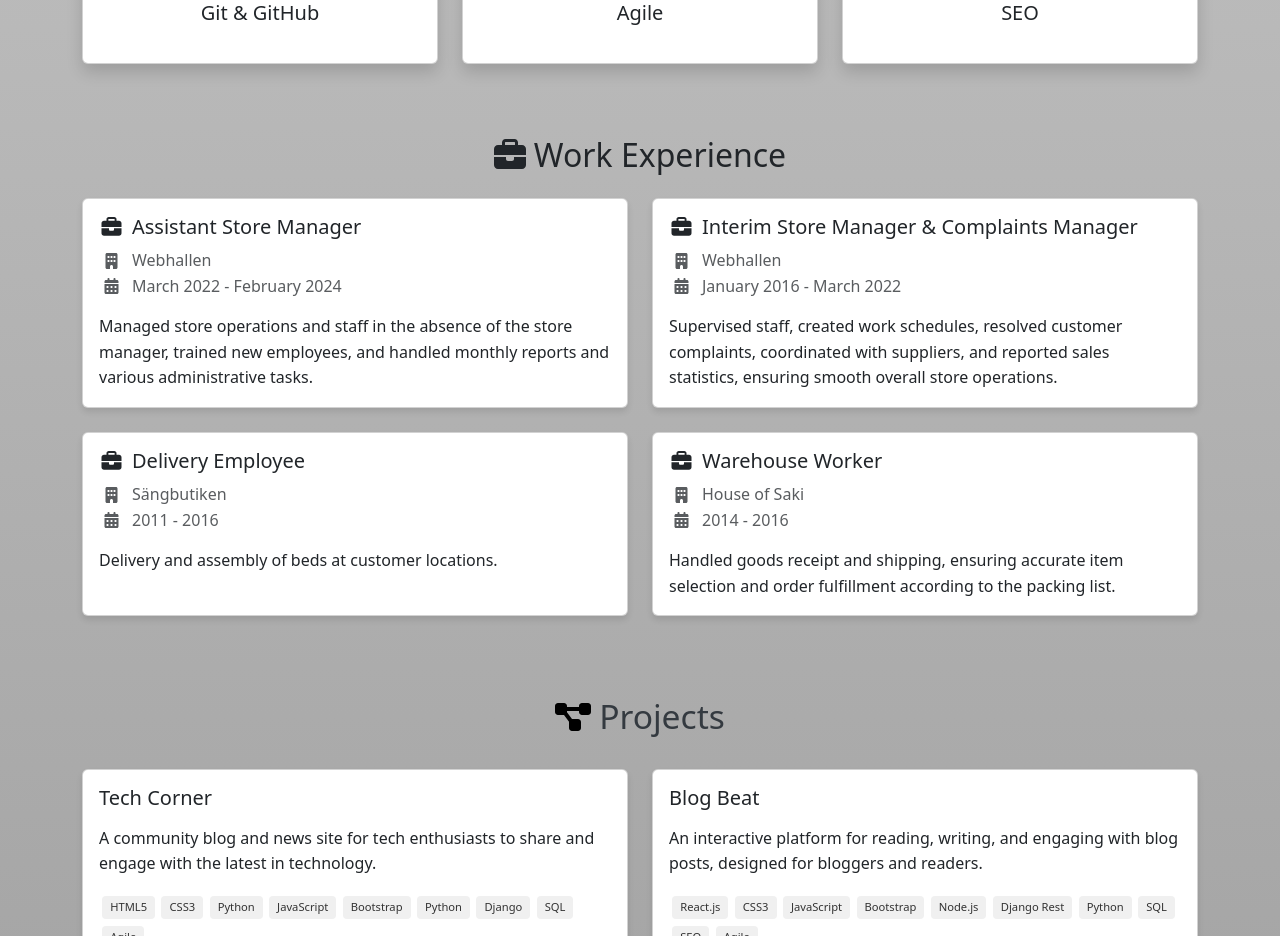
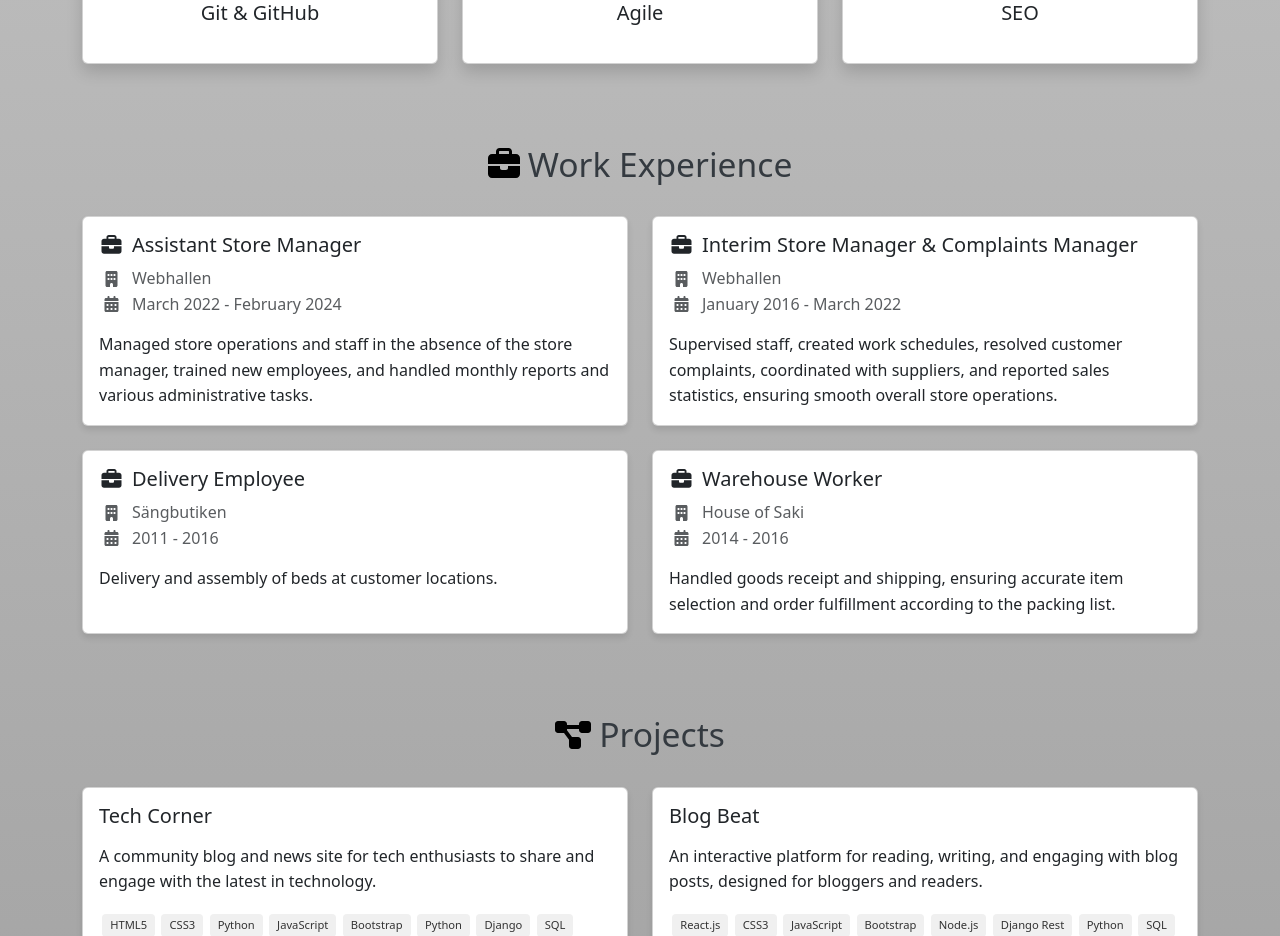
Before and after one commit to j0hanz/j0hanz-portfolio, a React (Create React App) app: page / in a window 1280 px wide. Shown: the part 2680-3616 px from the top of the page. Built offline with nearby package versions, Linux system fonts and the light colour scheme.

Commit message:
Refactor WorkExperience component to use main icon and section title styles from App module

```diff
--- a/src/components/WorkExperience.js
+++ b/src/components/WorkExperience.js
@@ -7,6 +7,7 @@ import {
   faCalendarAlt,
 } from '@fortawesome/free-solid-svg-icons';
 import styles from './styles/WorkExperience.module.css';
+import appStyles from '../App.module.css';
 
 const experiences = [
   {
@@ -76,10 +77,14 @@ const WorkExperience = () => {
   return (
     <section id="work-experience" className="py-4">
       <Container className="px-0">
-        <h2 className="d-flex justify-content-center align-items-center">
-          <FontAwesomeIcon icon={faBriefcase} className="me-2" />
-          Work Experience
-        </h2>
+        <div className="d-flex justify-content-center align-items-center">
+          <FontAwesomeIcon
+            icon={faBriefcase}
+            size="2x"
+            className={appStyles.mainIcon}
+          />
+          <h2 className={`${appStyles.sectionTitle} pt-2`}>Work Experience</h2>
+        </div>
         <Row className="mt-4 mx-auto">{experiences.map(renderExperience)}</Row>
       </Container>
     </section>
```
